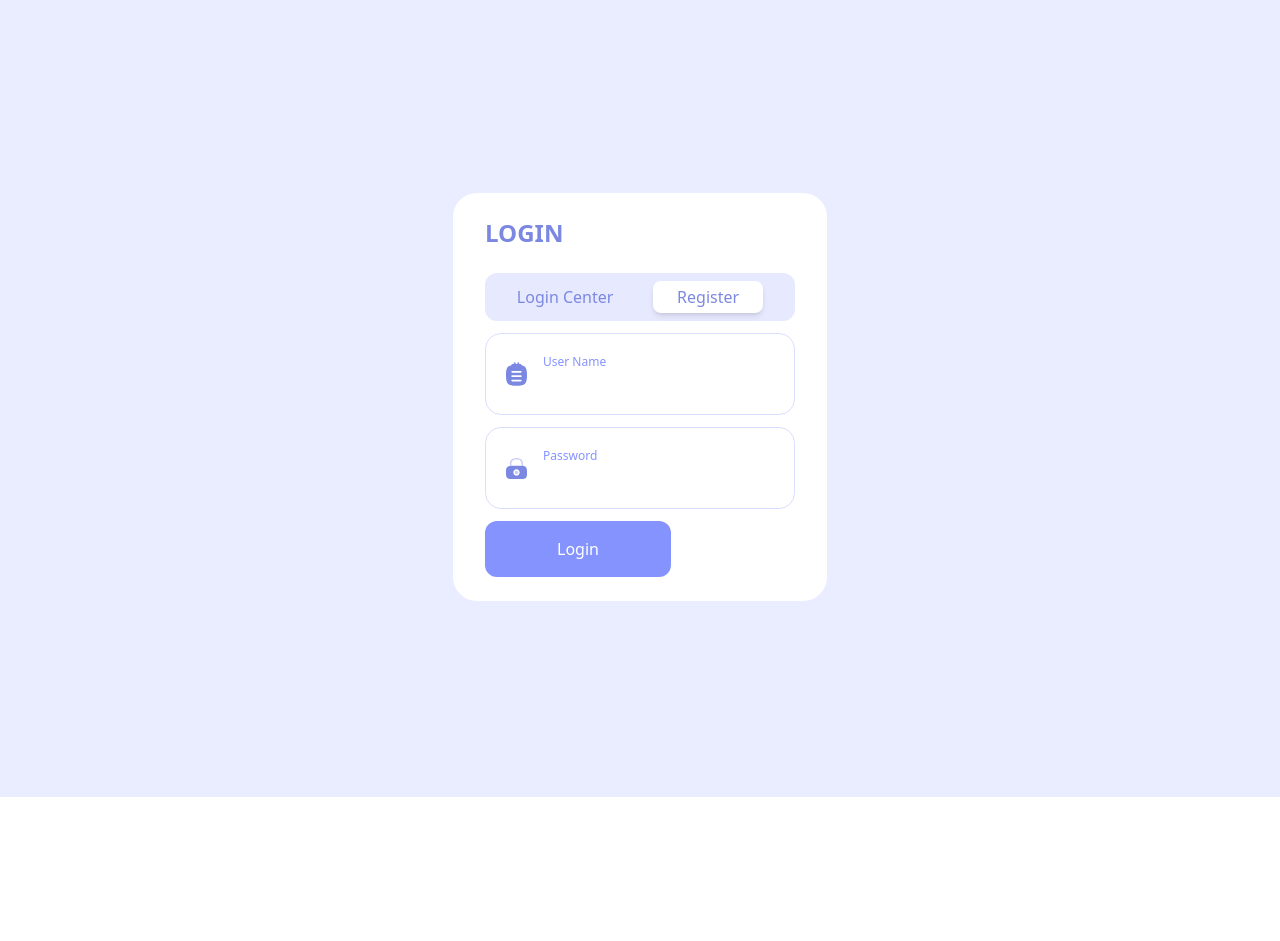
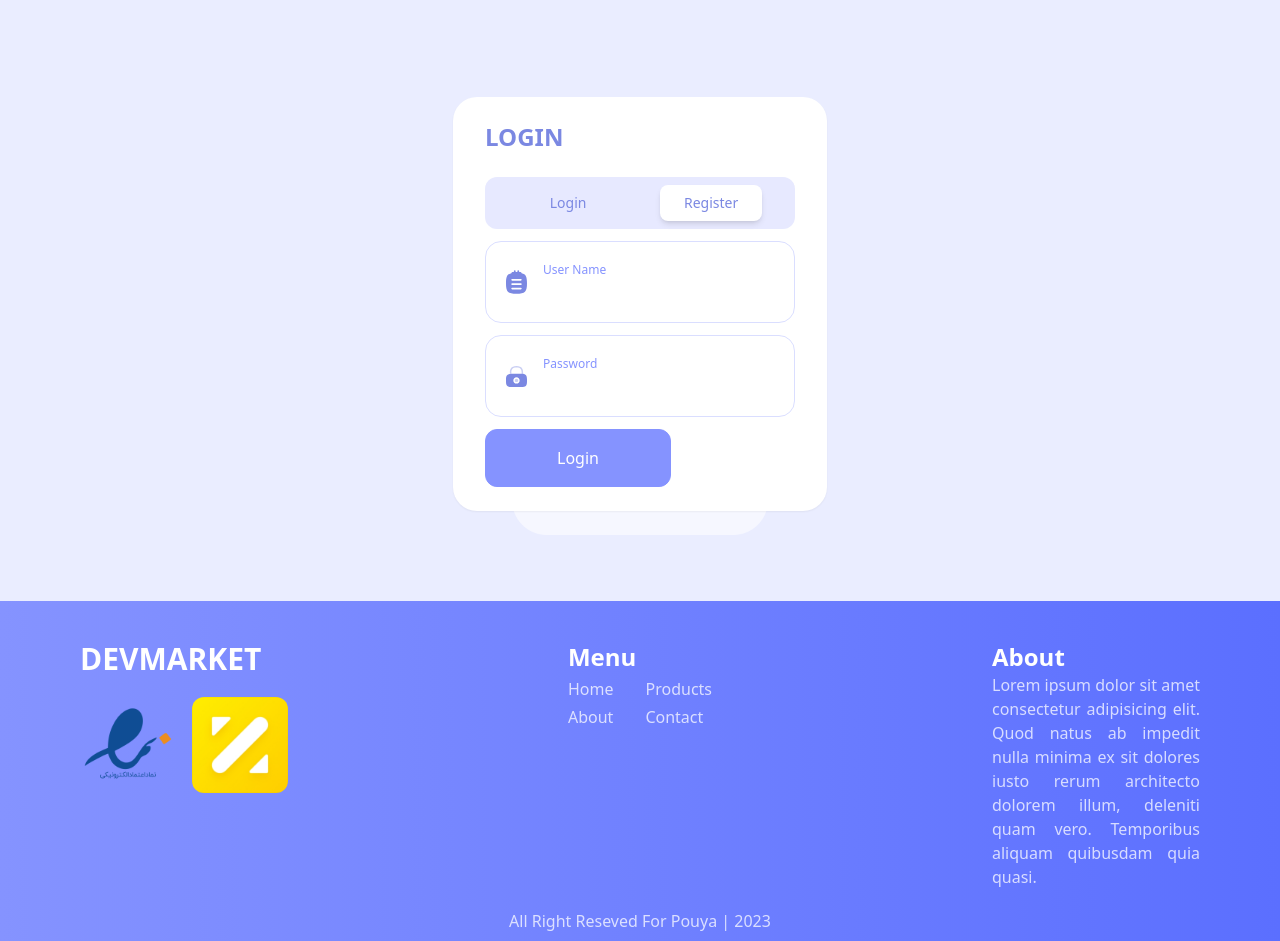
Before and after one commit to isopouya1/E-commerce, a website: page public/login.html in a window 1280 px wide. Shown: the part 71-1012 px from the top of the page. Before the commit the page ends 868 px from the top, so only its background shows below. Drawn offline with nearby package versions, Linux system fonts and the light colour scheme.

Commit message:
Edit login page

```diff
--- a/public/login.html
+++ b/public/login.html
@@ -12,8 +12,8 @@
 </head>
 
 <body id="bod">
-    <main class="container overflow-x-hidden overflow-y-hidden bg-[#EAEDFF] dark:bg-[#252525]">
-        <header class="pt-5 flex items-center justify-between">
+    <main class="container  h-screen overflow-x-hidden overflow-y-hidden bg-[#EAEDFF] ">
+        <header class="py-5 flex items-center justify-between">
             <img data-aos="fade-right" class="w-40" src="../assets/Home/logo.svg" alt="" data-aos="fade-right">
 
             <button class="flex flex-col items-center gap-y-[5px] lg:hidden" id="overlayToggle" data-aos="fade-left">
@@ -36,15 +36,15 @@
              </div>
 
         </header>
-        <section class="w-full h-screen flex items-center justify-center">
-            <div class="bg-white py-6 px-8 rounded-3xl">
+        <section class="w-full mt-20 flex flex-col items-center justify-center relative">
+            <div class="bg-white py-6 px-8 rounded-3xl z-10 shadow-sm">
                 <h1 class="text-[#7B88E2] font-semibold text-2xl">LOGIN</h1>
               <div class="flex flex-col w-full gap-y-3 pt-6">
                 <div class="bg-primary/20 py-2 px-3 flex items-center justify-around rounded-xl">
-                    <span class="text-[#7B88E2]">Login Center</span>
-                    <span class="text-[#7B88E2] bg-white py-1 px-6 rounded-lg shadow-md">Register</span>
+                    <span class="text-[#7B88E2] text-sm hover:bg-white py-2 px-8 rounded-lg hover:shadow-md transition-all duration-500">Login</span>
+                    <span class="text-[#7B88E2] text-sm bg-white py-2 px-6 rounded-lg shadow-md">Register</span>
                 </div>
-                <div class="flex items-center border-[1.5px] border-primary/30 p-5 gap-x-4 rounded-2xl">
+                <div class="flex items-center border-[1.5px] border-primary/30 p-5 gap-x-4 rounded-2xl ">
                     <svg width="21" height="24" viewBox="0 0 24 27" fill="none" xmlns="http://www.w3.org/2000/svg">
                         <path fill-rule="evenodd" clip-rule="evenodd" d="M10 0C9.44772 0 9 0.447715 9 1V2H8C7.08264 2 6.30954 2.61762 6.07383 3.45972C1.21097 4.49467 0 7.52779 0 15C0 24.882 2.118 27 12 27C21.882 27 24 24.882 24 15C24 7.52779 22.789 4.49467 17.9262 3.45972C17.6905 2.61762 16.9174 2 16 2H15V1C15 0.447715 14.5523 0 14 0C13.4477 0 13 0.447715 13 1V2H11V1C11 0.447715 10.5523 0 10 0ZM7 20C6.44772 20 6 20.4477 6 21C6 21.5523 6.44771 22 7 22H17C17.5523 22 18 21.5523 18 21C18 20.4477 17.5523 20 17 20H7ZM6 16C6 15.4477 6.44772 15 7 15H17C17.5523 15 18 15.4477 18 16C18 16.5523 17.5523 17 17 17H7C6.44771 17 6 16.5523 6 16ZM7 12C6.44772 12 6 11.5523 6 11C6 10.4477 6.44771 10 7 10H17C17.5523 10 18 10.4477 18 11C18 11.5523 17.5523 12 17 12H7Z" fill="#7B88E2"/>
                         </svg>
@@ -65,11 +65,41 @@
                         <input class="w-full focus:outline-none text-primary font-medium" type="password" name="" id="">
                     </div>
                 </div>
-                <button class="bg-primary py-4 w-3/5 text-white font-medium rounded-xl" type="button">Login</button>
+                <button class="hover:bg-white bg-primary text-white border-[1.5px] border-primary py-4 w-3/5 hover:text-primary font-medium rounded-xl duration-500 transition-all" type="button">Login</button>
               </div>
             </div>
+            <img class="absolute w-64 top-[75px]" src="../assets/login/backgruond-login.png" alt="">
         </section>
     </main>
+    <footer class="bg-gradient-to-l -mt-32 from-[#5B6FFF] to-primary w-full pb-2 h-auto pt-10 container">
+        <div class="flex flex-col gap-y-9 z-40 lg:flex-row lg:justify-between">
+           <div>
+               <h1 data-aos="fade-up" class="text-white font-semibold text-3xl">DEVMARKET</h1>
+               <div class="flex gap-x-4 mt-5">
+                   <a href="https://enamad.ir/">
+                   <img data-aos="fade" class="w-24 h-24" src="../assets/Home/namad.png" alt=""></a>
+                   <img data-aos="fade" class="w-24 h-24 rounded-xl"  src="../assets/Home/namad.jpg" alt="">
+               </div>
+           </div>
+           <ul class="flex flex-col gap-y-1">
+               <li data-aos="fade" class="text-2xl text-white font-semibold">Menu</li>
+
+   <div class="lg:flex  gap-x-8">
+       <li data-aos="fade-up" class="text-[#ffffffbf]">Home</li>
+       <li data-aos="fade-up" class="text-[#ffffffbf]">Products</li>
+   </div>
+   <div  class="lg:flex gap-y-3 gap-x-8">
+       <li data-aos="fade-up" class="text-[#ffffffbf]">About</li>
+       <li data-aos="fade-up" class="text-[#ffffffbf]">Contact</li>
+   </div>
+           </ul>
+           <div>
+               <h1 data-aos="fade" class="text-2xl text-white font-semibold">About</h1>
+               <p data-aos="fade" class="text-[#ffffffbf] text-justify lg:w-52">Lorem ipsum dolor sit amet consectetur adipisicing elit. Quod natus ab impedit nulla minima ex sit dolores iusto rerum architecto dolorem illum, deleniti quam vero. Temporibus aliquam quibusdam quia quasi.</p>
+           </div>
+        </div>
+        <h1 class="text-center text-[#ffffffbf] pt-5">All Right Reseved For Pouya | 2023</h1>
+       </footer>
            <script src="../src/js/scripts.js"></script>
            <script src="https://cdnjs.cloudflare.com/ajax/libs/aos/2.3.4/aos.js"></script>
            <script src="https://ajax.googleapis.com/ajax/libs/jquery/3.6.4/jquery.min.js"></script>
--- a/src/js/scripts.js
+++ b/src/js/scripts.js
@@ -3,13 +3,13 @@ AOS.init({
 })
 
 document.querySelector("#overlayToggle").addEventListener("click", (e) => {
-    e.preventDefault();
-    document.querySelector("#overlayMenu").classList.toggle("hidden");
-    document.querySelector("#overlayMenu").classList.toggle("flex");
-  });
+  e.preventDefault();
+  document.querySelector("#overlayMenu").classList.toggle("right-[-100%]");
+  document.querySelector("#overlayMenu").classList.toggle("right-0");
+});
 
-  document.querySelector("#closeOverlayToggle").addEventListener("click", (e) => {
-    e.preventDefault();
-    document.querySelector("#overlayMenu").classList.remove("flex");
-    document.querySelector("#overlayMenu").classList.add("hidden");
-  });
+document.querySelector("#closeOverlayToggle").addEventListener("click", (e) => {
+  e.preventDefault();
+  document.querySelector("#overlayMenu").classList.remove("right-0");
+  document.querySelector("#overlayMenu").classList.add("right-[-100%]");
+});
```
Also changed, not shown: public/home.html (+31 -1 lines), assets/login/backgruond-login.png (added), dist/style.css.
